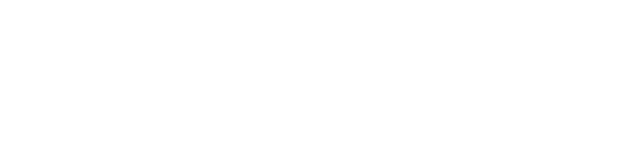
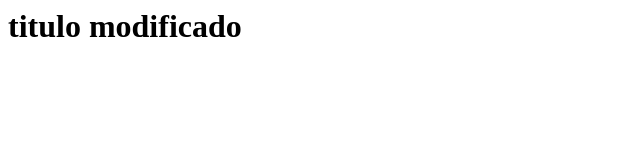
Before and after one commit to mortegal/hello-world-git, a plain HTML site: page index.html in a window 1280 px wide. Shown: the whole page, without its empty margins (0-640 px from the left). Drawn offline with Linux system fonts and the light colour scheme.

Commit message:
se modificó el index en la rama branch

```diff
--- a/index.html
+++ b/index.html
@@ -2,6 +2,7 @@
 <head>
 
 <title>Titulo NUEVO de la pagina </title>
+<h1>titulo modificado</h1>
 
 </head>
 </html>
```
